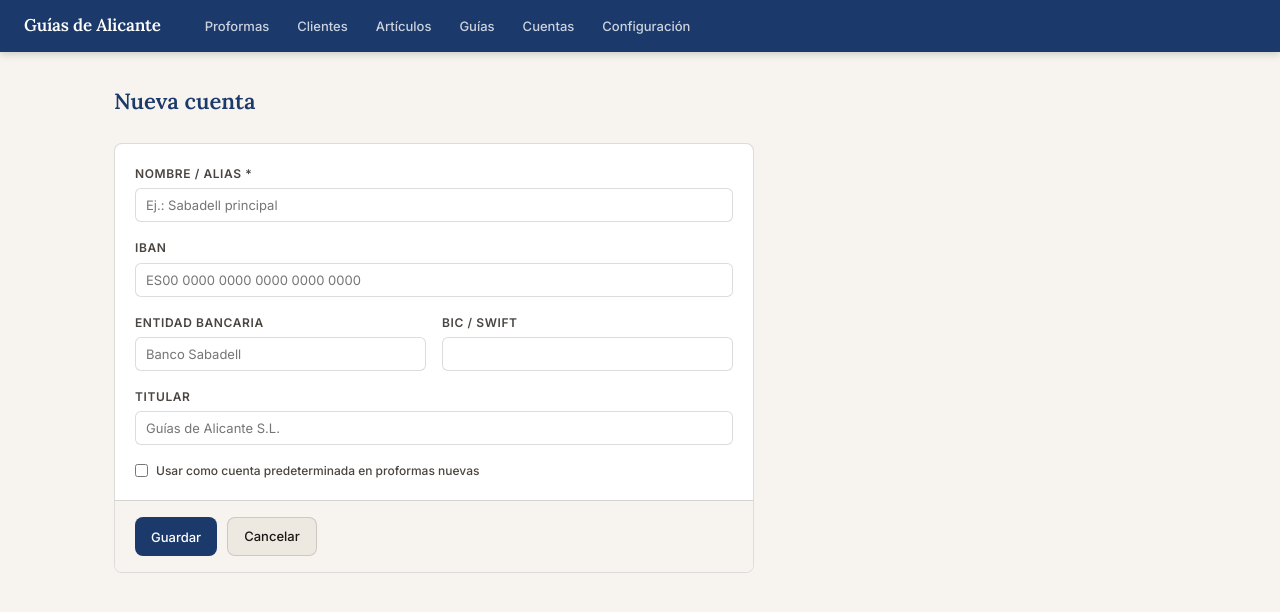
After one commit to GuillermoAlbert/proforma-processor, a Flask app: template src/templates/cuentas/form.html in a window 1280 px wide. The commit adds this page. Shown: the top 612 px of the page. Run offline with Flask 3, Linux system fonts and the light colour scheme; the template is opened without the code that fills it, so the values that code supplies are empty.

Commit message:
feat: cuentas bancarias de cobro seleccionables por proforma
Nueva pantalla «Cuentas» para gestionar varias cuentas bancarias de cobro
(alta/edición/borrado), con una marcable como predeterminada. Al crear una
proforma se elige la cuenta de cobro (preseleccionada la predeterminada) y
su IBAN/entidad/titular pasa al bloque de pago del PDF; si no hay cuenta,
se usan los valores por defecto de EMPRESA como fallback.

- db.py: tabla `cuentas` + migración idempotente que añade `proformas.cuenta_id`.
- app.py: CRUD /cuentas/*, lógica de predeterminada única, cuenta_id en alta
  de proforma y carga de la cuenta en el detalle.
- pdf.py: IBAN/entidad/titular tomados de la cuenta de la proforma (fallback EMPRESA).
- templates: cuentas/lista.html + form.html, enlace en el nav, selector en
  proformas/nueva.html, fila «Cuenta de cobro» en detalle.html.
- plantilla-proforma.html: el pago-note muestra el titular tras la entidad.
- CLAUDE.md: modelo de datos y plantillas actualizados.

Co-Authored-By: Claude Opus 4.8 <noreply@anthropic.com>

```diff
--- a/DOCS_ETL_PROFORMAS/plantilla-proforma.html
+++ b/DOCS_ETL_PROFORMAS/plantilla-proforma.html
@@ -670,7 +670,7 @@
     <div class="payment-col">
       <div class="pago-label">Cuenta bancaria (IBAN)</div>
       <div class="pago-value">{{ empresa.iban | default('ES[XX XXXX XXXX XXXX XXXX XXXX]') }}</div>
-      <div class="pago-note">{{ empresa.banco | default('[Entidad bancaria]') }}</div>
+      <div class="pago-note">{{ empresa.banco | default('[Entidad bancaria]') }}{% if empresa.titular %} &middot; {{ empresa.titular }}{% endif %}</div>
     </div>
     <div class="payment-col">
       <div class="pago-label">Condiciones de pago</div>
--- a/src/app.py
+++ b/src/app.py
@@ -184,6 +184,94 @@ def guias_eliminar(id):
     return redirect(url_for('guias_lista'))
 
 
+# ── Cuentas bancarias ─────────────────────────────────────────────────────────
+
+def _aplicar_predeterminada(conn, cuenta_id, marcar):
+    """Si marcar es True, deja esta cuenta como única predeterminada."""
+    if marcar:
+        conn.execute("UPDATE cuentas SET predeterminada = 0")
+        conn.execute("UPDATE cuentas SET predeterminada = 1 WHERE id = ?", (cuenta_id,))
+    else:
+        conn.execute("UPDATE cuentas SET predeterminada = 0 WHERE id = ?", (cuenta_id,))
+
+
+@app.route('/cuentas')
+@require_auth
+def cuentas_lista():
+    with get_db() as conn:
+        cuentas = conn.execute(
+            "SELECT * FROM cuentas ORDER BY predeterminada DESC, nombre"
+        ).fetchall()
+    return render_template('cuentas/lista.html', cuentas=cuentas)
+
+
+@app.route('/cuentas/nueva', methods=['GET', 'POST'])
+@require_auth
+def cuentas_nueva():
+    if request.method == 'POST':
+        with get_db() as conn:
+            conn.execute(
+                """INSERT INTO cuentas (nombre, titular, iban, banco, bic, predeterminada)
+                   VALUES (?, ?, ?, ?, ?, 0)""",
+                (
+                    request.form.get('nombre', '').strip(),
+                    request.form.get('titular', '').strip(),
+                    request.form.get('iban', '').strip(),
+                    request.form.get('banco', '').strip(),
+                    request.form.get('bic', '').strip(),
+                )
+            )
+            cuenta_id = conn.execute("SELECT last_insert_rowid()").fetchone()[0]
+            # La primera cuenta creada queda predeterminada automáticamente.
+            es_unica = conn.execute("SELECT COUNT(*) FROM cuentas").fetchone()[0] == 1
+            _aplicar_predeterminada(conn, cuenta_id, request.form.get('predeterminada') or es_unica)
+        flash('Cuenta creada correctamente.', 'success')
+        return redirect(url_for('cuentas_lista'))
+    return render_template('cuentas/form.html', cuenta=None)
+
+
+@app.route('/cuentas/<int:id>/editar', methods=['GET', 'POST'])
+@require_auth
+def cuentas_editar(id):
+    with get_db() as conn:
+        cuenta = conn.execute("SELECT * FROM cuentas WHERE id = ?", (id,)).fetchone()
+        if cuenta is None:
+            flash('Cuenta no encontrada.', 'error')
+            return redirect(url_for('cuentas_lista'))
+        if request.method == 'POST':
+            conn.execute(
+                """UPDATE cuentas SET nombre=?, titular=?, iban=?, banco=?, bic=?
+                   WHERE id=?""",
+                (
+                    request.form.get('nombre', '').strip(),
+                    request.form.get('titular', '').strip(),
+                    request.form.get('iban', '').strip(),
+                    request.form.get('banco', '').strip(),
+                    request.form.get('bic', '').strip(),
+                    id,
+                )
+            )
+            _aplicar_predeterminada(conn, id, request.form.get('predeterminada'))
+            flash('Cuenta actualizada.', 'success')
+            return redirect(url_for('cuentas_lista'))
+    return render_template('cuentas/form.html', cuenta=cuenta)
+
+
+@app.route('/cuentas/<int:id>/eliminar', methods=['POST'])
+@require_auth
+def cuentas_eliminar(id):
+    with get_db() as conn:
+        en_uso = conn.execute(
+            "SELECT COUNT(*) FROM proformas WHERE cuenta_id = ?", (id,)
+        ).fetchone()[0]
+        if en_uso > 0:
+            flash('No se puede eliminar: la cuenta está asignada a proformas.', 'error')
+        else:
+            conn.execute("DELETE FROM cuentas WHERE id = ?", (id,))
+            flash('Cuenta eliminada.', 'success')
+    return redirect(url_for('cuentas_lista'))
+
+
 # ── Proformas ────────────────────────────────────────────────────────────────
 
 @app.route('/')
@@ -216,10 +304,14 @@ def proformas_nueva():
         clientes = conn.execute("SELECT * FROM clientes ORDER BY nombre_agencia").fetchall()
         guias = conn.execute("SELECT * FROM guias ORDER BY nombre").fetchall()
         articulos = conn.execute("SELECT * FROM articulos ORDER BY descripcion").fetchall()
+        cuentas = conn.execute(
+            "SELECT * FROM cuentas ORDER BY predeterminada DESC, nombre"
+        ).fetchall()
 
     if request.method == 'POST':
         fecha_str = request.form.get('fecha', str(date.today()))
         cliente_id = request.form.get('cliente_id') or None
+        cuenta_id = request.form.get('cuenta_id') or None
         guia_ids = [int(g) for g in request.form.getlist('guia_ids[]') if g]
         suplidos = float(request.form.get('suplidos', 0) or 0)
         comentarios = request.form.get('comentarios', '').strip()
@@ -266,10 +358,10 @@ def proformas_nueva():
         with get_db() as conn:
             conn.execute(
                 """INSERT INTO proformas
-                   (numero_proforma, fecha, cliente_id, estado, base, iva_total,
+                   (numero_proforma, fecha, cliente_id, cuenta_id, estado, base, iva_total,
                     suplidos, total, total_suplidos, comentarios, trimestre)
-                   VALUES (?, ?, ?, 'borrador', ?, ?, ?, ?, ?, ?, ?)""",
-                (numero, fecha_str, cliente_id, base, iva_total,
+                   VALUES (?, ?, ?, ?, 'borrador', ?, ?, ?, ?, ?, ?, ?)""",
+                (numero, fecha_str, cliente_id, cuenta_id, base, iva_total,
                  suplidos, total, total_suplidos, comentarios, trimestre)
             )
             proforma_id = conn.execute("SELECT last_insert_rowid()").fetchone()[0]
@@ -300,12 +392,17 @@ def proformas_nueva():
         }
         for a in articulos
     ])
+    cuenta_predeterminada_id = next(
+        (c['id'] for c in cuentas if c['predeterminada']), None
+    )
     return render_template(
         'proformas/nueva.html',
         clientes=clientes,
         guias=guias,
         articulos=articulos,
         articulos_json=articulos_json,
+        cuentas=cuentas,
+        cuenta_predeterminada_id=cuenta_predeterminada_id,
         hoy=str(date.today()),
     )
 
@@ -323,6 +420,11 @@ def proformas_detalle(id):
             cliente = conn.execute(
                 "SELECT * FROM clientes WHERE id = ?", (proforma['cliente_id'],)
             ).fetchone()
+        cuenta = None
+        if proforma['cuenta_id']:
+            cuenta = conn.execute(
+                "SELECT * FROM cuentas WHERE id = ?", (proforma['cuenta_id'],)
+            ).fetchone()
         guias = conn.execute(
             """SELECT g.* FROM guias g
                JOIN proforma_guias pg ON g.id = pg.guia_id
@@ -337,6 +439,7 @@ def proformas_detalle(id):
         'proformas/detalle.html',
         proforma=proforma,
         cliente=cliente,
+        cuenta=cuenta,
         guias=guias,
         lineas=lineas,
     )
--- a/src/db.py
+++ b/src/db.py
@@ -69,6 +69,15 @@ CREATE TABLE IF NOT EXISTS series (
     ultimo_numero INTEGER DEFAULT 0,
     PRIMARY KEY (serie, anio)
 );
+CREATE TABLE IF NOT EXISTS cuentas (
+    id INTEGER PRIMARY KEY AUTOINCREMENT,
+    nombre TEXT NOT NULL,
+    titular TEXT,
+    iban TEXT,
+    banco TEXT,
+    bic TEXT,
+    predeterminada INTEGER DEFAULT 0
+);
 """
 
 
@@ -129,10 +138,18 @@ def _migrate_to_multi_guia(conn):
     conn.execute("ALTER TABLE proformas_new RENAME TO proformas")
 
 
+def _migrate_add_cuenta_id(conn):
+    """Añade proformas.cuenta_id (FK a cuentas) si no existe. Idempotente."""
+    cols = [row[1] for row in conn.execute("PRAGMA table_info(proformas)").fetchall()]
+    if 'cuenta_id' not in cols:
+        conn.execute("ALTER TABLE proformas ADD COLUMN cuenta_id INTEGER REFERENCES cuentas(id)")
+
+
 def init_db():
     with get_db() as conn:
         conn.executescript(SCHEMA)
         _migrate_to_multi_guia(conn)
+        _migrate_add_cuenta_id(conn)
 
 
 def siguiente_numero_proforma(serie='PRO', anio=2026):
--- a/src/templates/base.html
+++ b/src/templates/base.html
@@ -227,6 +227,7 @@
     <li><a href="{{ url_for('clientes_lista') }}" {% if request.endpoint and 'cliente' in request.endpoint %}class="active"{% endif %}>Clientes</a></li>
     <li><a href="{{ url_for('articulos_lista') }}" {% if request.endpoint and 'articulo' in request.endpoint %}class="active"{% endif %}>Artículos</a></li>
     <li><a href="{{ url_for('guias_lista') }}" {% if request.endpoint and 'guia' in request.endpoint %}class="active"{% endif %}>Guías</a></li>
+    <li><a href="{{ url_for('cuentas_lista') }}" {% if request.endpoint and 'cuenta' in request.endpoint %}class="active"{% endif %}>Cuentas</a></li>
     <li><a href="{{ url_for('config_index') }}" {% if request.endpoint and 'config' in request.endpoint %}class="active"{% endif %}>Configuración</a></li>
   </ul>
 </nav>
--- /dev/null
+++ b/src/templates/cuentas/form.html
@@ -0,0 +1,54 @@
+{% extends 'base.html' %}
+{% block title %}{{ 'Editar cuenta' if cuenta else 'Nueva cuenta' }}{% endblock %}
+{% block content %}
+<div class="page-header">
+  <h1>{{ 'Editar cuenta' if cuenta else 'Nueva cuenta' }}</h1>
+</div>
+
+<div class="card form-card">
+  <form method="post">
+    <div class="form-grid">
+      <div class="form-group full">
+        <label for="nombre">Nombre / alias *</label>
+        <input type="text" id="nombre" name="nombre" required
+               placeholder="Ej.: Sabadell principal"
+               value="{{ cuenta.nombre if cuenta else '' }}">
+      </div>
+      <div class="form-group full">
+        <label for="iban">IBAN</label>
+        <input type="text" id="iban" name="iban"
+               placeholder="ES00 0000 0000 0000 0000 0000"
+               value="{{ cuenta.iban if cuenta else '' }}">
+      </div>
+      <div class="form-group">
+        <label for="banco">Entidad bancaria</label>
+        <input type="text" id="banco" name="banco"
+               placeholder="Banco Sabadell"
+               value="{{ cuenta.banco if cuenta else '' }}">
+      </div>
+      <div class="form-group">
+        <label for="bic">BIC / SWIFT</label>
+        <input type="text" id="bic" name="bic"
+               value="{{ cuenta.bic if cuenta else '' }}">
+      </div>
+      <div class="form-group full">
+        <label for="titular">Titular</label>
+        <input type="text" id="titular" name="titular"
+               placeholder="Guías de Alicante S.L."
+               value="{{ cuenta.titular if cuenta else '' }}">
+      </div>
+      <div class="form-group full">
+        <label style="display:flex; align-items:center; gap:8px; text-transform:none; letter-spacing:normal; font-weight:500; cursor:pointer;">
+          <input type="checkbox" name="predeterminada" value="1" style="width:auto;"
+                 {% if cuenta and cuenta.predeterminada %}checked{% endif %}>
+          Usar como cuenta predeterminada en proformas nuevas
+        </label>
+      </div>
+    </div>
+    <div class="form-actions">
+      <button type="submit" class="btn btn-primary">Guardar</button>
+      <a href="{{ url_for('cuentas_lista') }}" class="btn btn-secondary">Cancelar</a>
+    </div>
+  </form>
+</div>
+{% endblock %}
--- a/src/templates/proformas/detalle.html
+++ b/src/templates/proformas/detalle.html
@@ -27,6 +27,7 @@
     <table style="font-size:13px; width:100%; border-collapse:collapse;">
       <tr><td style="padding:4px 0; color:var(--stone); width:120px;">Fecha</td><td style="padding:4px 0; font-weight:500;">{{ proforma.fecha }}</td></tr>
       <tr><td style="padding:4px 0; color:var(--stone);">Trimestre</td><td style="padding:4px 0;">T{{ proforma.trimestre }}</td></tr>
+      <tr><td style="padding:4px 0; color:var(--stone);">Cuenta de cobro</td><td style="padding:4px 0;">{% if cuenta %}{{ cuenta.nombre }}{% if cuenta.iban %} <span style="color:var(--stone);">({{ cuenta.iban }})</span>{% endif %}{% else %}<span style="color:#888;">Valores por defecto</span>{% endif %}</td></tr>
       {% if proforma.comentarios %}
       <tr><td style="padding:4px 0; color:var(--stone); vertical-align:top;">Comentarios</td><td style="padding:4px 0;">{{ proforma.comentarios }}</td></tr>
       {% endif %}
```
Also changed, not shown: CLAUDE.md (+6 -4 lines), src/pdf.py (+17 -1 lines), src/templates/cuentas/lista.html (added, +52 -0 lines), src/templates/proformas/nueva.html (+16 -3 lines).
